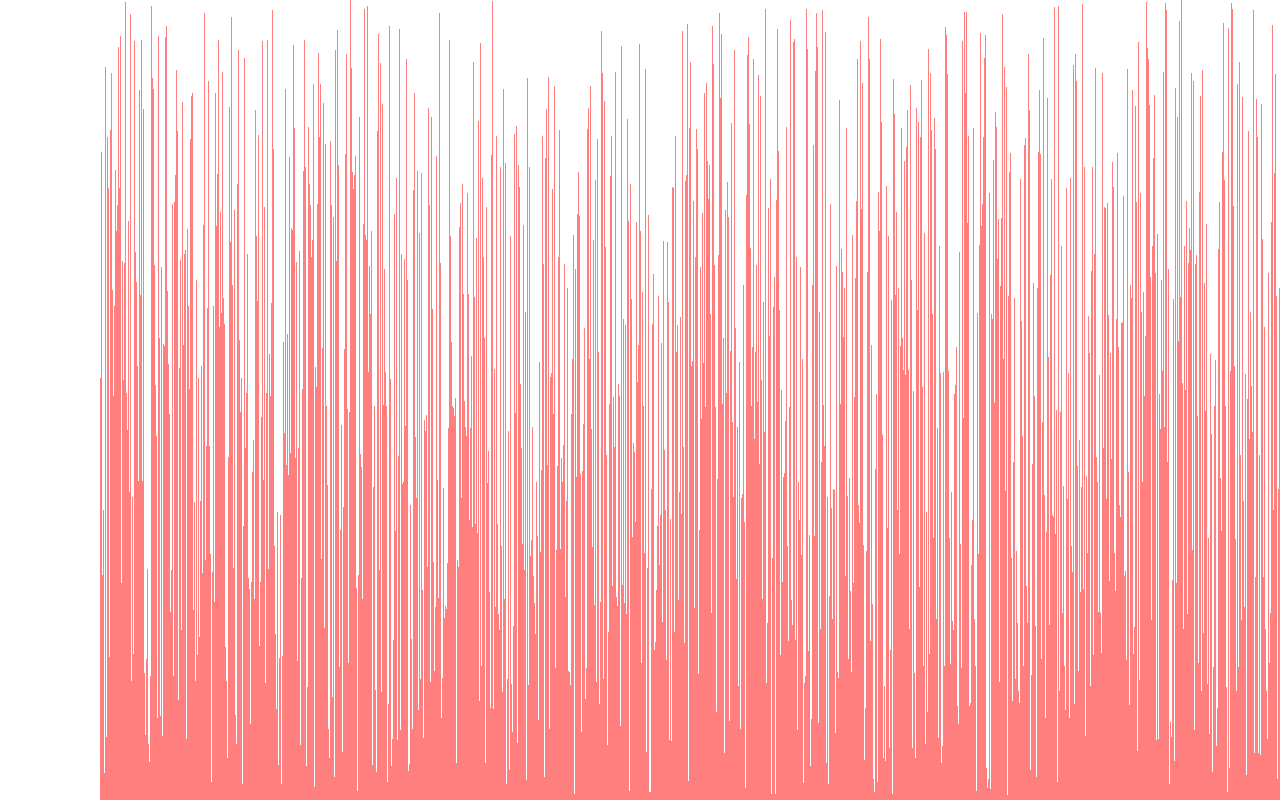
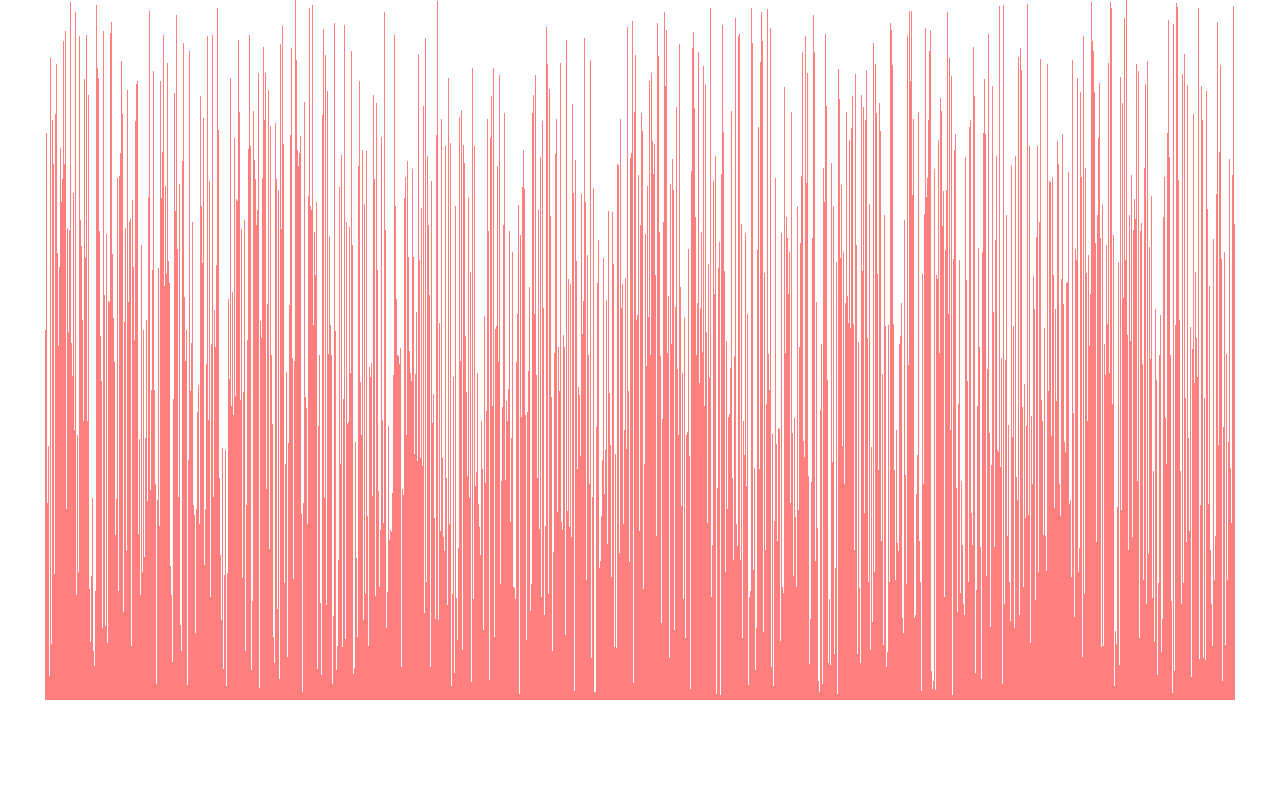
Before and after one commit to xterra111/viewsort, a React (Create React App) app: page / in a window 1280 px wide. Shown: the top 800 px of the page. Built offline with nearby package versions, Linux system fonts and the light colour scheme.

Commit message:
little adjustments

```diff
--- a/src/SortViewer/SortViewer.css
+++ b/src/SortViewer/SortViewer.css
@@ -1,5 +1,5 @@
 .linecontainer {
-    position: absolute;
+    /* position: absolute; */
     left: 100px;
     /* width: 100%;
     height: 100%;
@@ -11,6 +11,6 @@
     width: 1px;
     background-color: #f00;
     opacity: 0.5;
-    margin: 0, 2px;
-    padding: 0 2 0 2 px;
+    margin: 0, 1px;
+    /* padding: 0 2 0 2 px; */
 }
--- a/src/SortViewer/SortViewer.js
+++ b/src/SortViewer/SortViewer.js
@@ -15,7 +15,7 @@ const SortViewer = () => {
 
 	useEffect(() => {
 		for (let i = 5; i < 600; i++) {
-			startArr.push(Math.floor(Math.random() * (800 - 5 + 1) + 5));
+			startArr.push(Math.floor(Math.random() * (700 - 5 + 1) + 5));
 
 			setLoaded(true);
 		}
```
